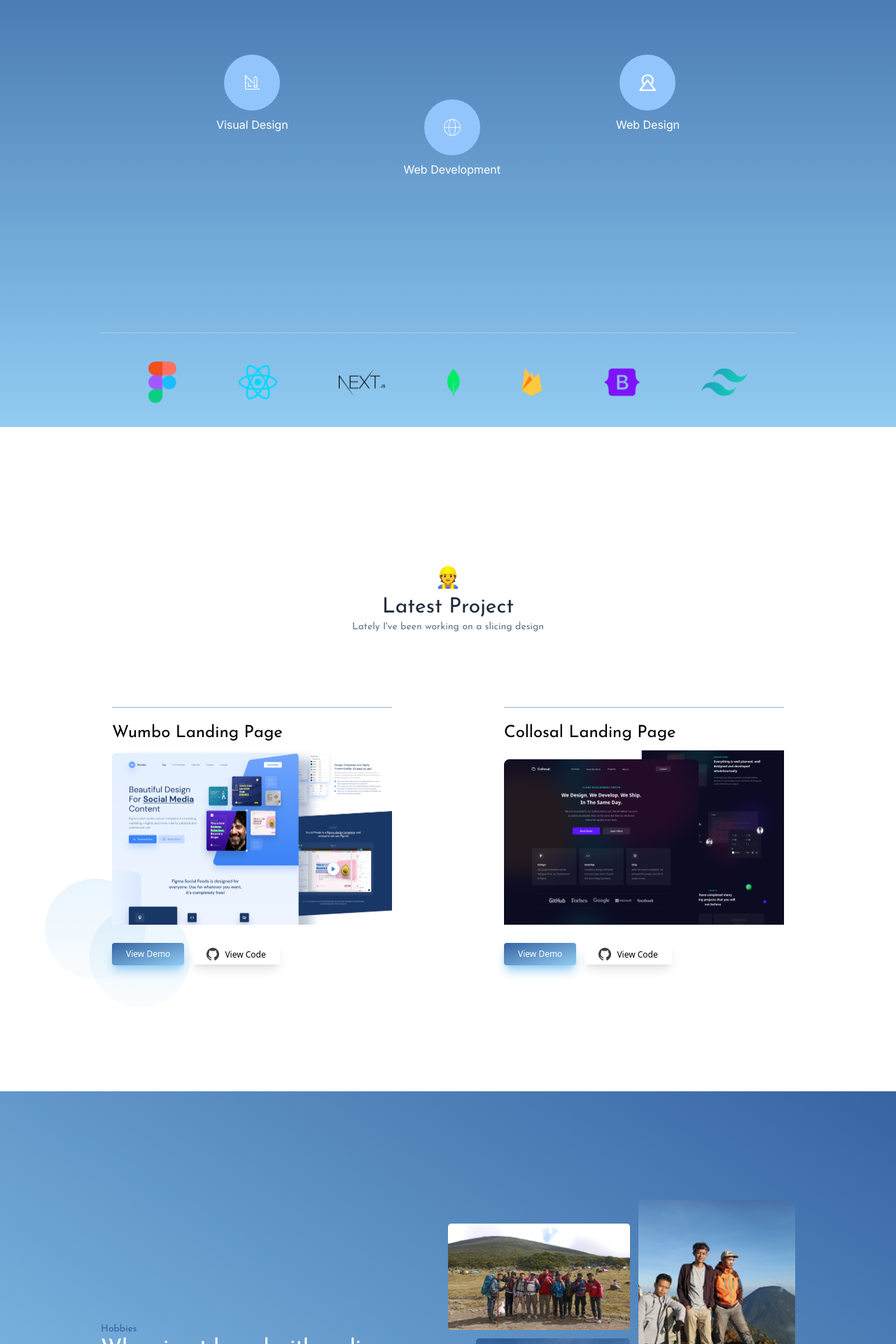
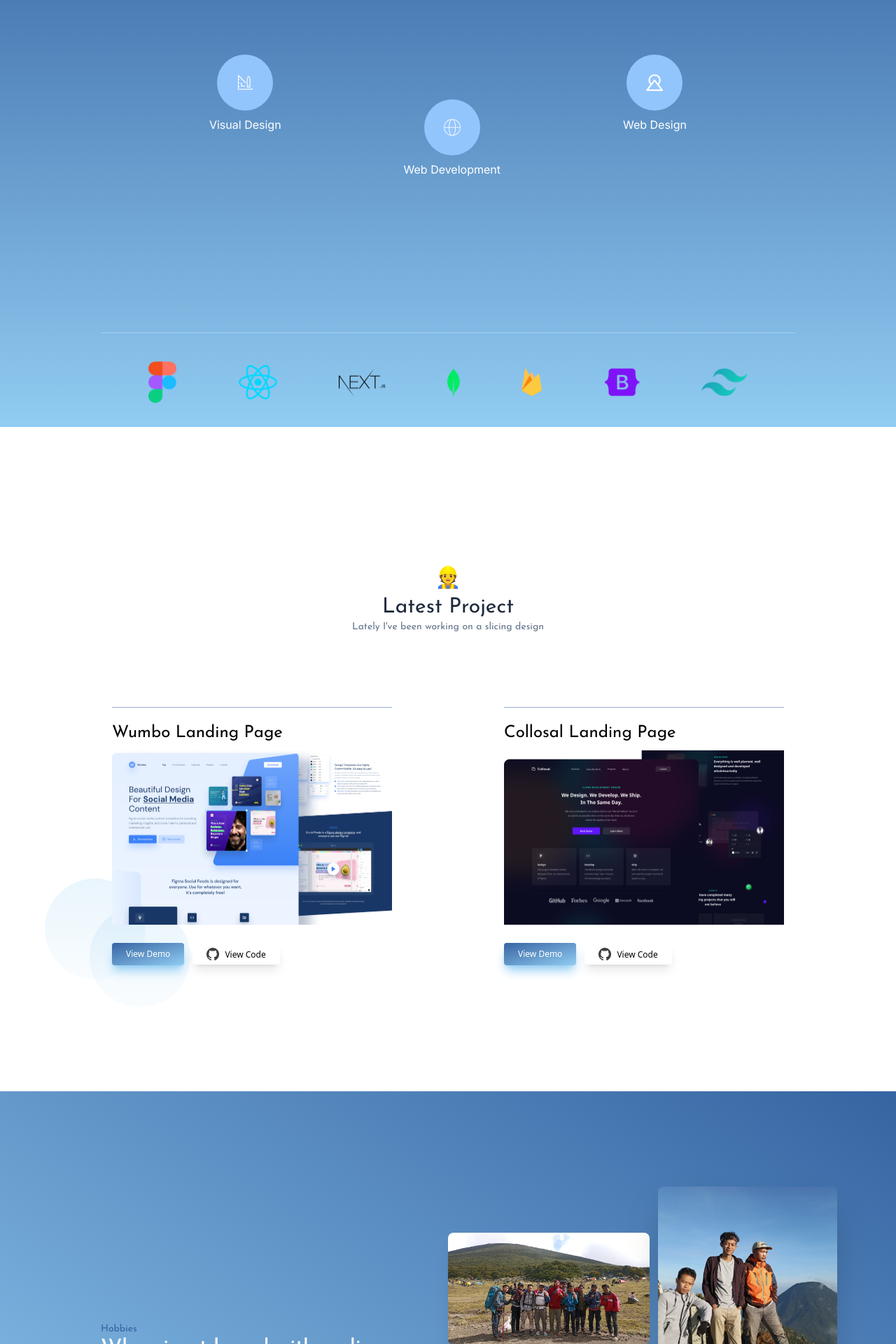
Before and after one commit to n0yy/my-portfolio, a Next.js app: page / in a window 1280 px wide. Shown: the part 880-2800 px from the top of the page at 70% size. Built offline with nearby package versions, Linux system fonts and the light colour scheme.

Commit message:
modify hobbie images & skill position

```diff
--- a/components/section/Hobbies.jsx
+++ b/components/section/Hobbies.jsx
@@ -2,6 +2,12 @@
 import Emoji from "../Emoji";
 
 export default function Hobbies() {
+  const images = [
+    { id: 1, imgUrl: "/assets/img/hike1.png" },
+    { id: 2, imgUrl: "/assets/img/hike3.png" },
+    { id: 3, imgUrl: "/assets/img/hike2.png" },
+    { id: 4, imgUrl: "/assets/img/hike4.png" },
+  ];
   return (
     <section
       id="hobbies"
@@ -17,34 +23,45 @@
           You can contact me if you want to hike together <Emoji symbol="🤙" />
         </p>
       </div>
-      <div className="w-full lg:w-6/12 flex items-center gap-3">
-        <div className="flex items-end flex-col gap-3">
+      <div className="w-full lg:w-6/12 flex flex-wrap lg:flex-nowrap items-center gap-3">
+        <div className="flex flex-wrap-reverse lg:flex-nowrap items-end flex-col gap-3 mt-10 lg:mt-0">
+          <div className="relative shadow-xl w-72 h-40 rounded-lg overflow-hidden">
             <Image
               src="/assets/img/hike1.png"
-            width={275}
-            height={160}
+              layout="fill"
+              blurDataURL="/assets/img/hike.1.png"
+              objectFit="cover"
               alt="Hike 1"
             />
+          </div>
+          <div className="relative shadow-xl w-48 h-56 rounded-lg overflow-hidden">
             <Image
               src="/assets/img/hike3.png"
               width={220}
               height={258}
+              layout="fill"
+              objectFit="cover"
               alt="Hike 2"
             />
           </div>
-        <div className="flex flex-col items-start gap-3">
+        </div>
+        <div className="flex flex-col flex-wrap-reverse lg:flex-nowrap items-end lg:items-start gap-3 mt-7 lg:mt-7">
+          <div className="relative w-64 h-72 overflow-hidden shadow-2xl rounded-lg">
             <Image
               src="/assets/img/hike2.png"
-            width={237}
-            height={275}
+              layout="fill"
+              objectFit="cover"
               alt="Hike 3"
             />
+          </div>
+          <div className="relative w-52 h-64 overflow-hidden shadow-xl rounded-lg">
             <Image
               src="/assets/img/hike4.png"
-            width={215}
-            height={218}
+              layout="fill"
+              objectFit="cover"
               alt="Hike 4"
             />
+          </div>
         </div>
       </div>
     </section>
--- a/components/section/Skills.jsx
+++ b/components/section/Skills.jsx
@@ -33,12 +33,12 @@
           subTitle="Web Development and a bit of UI/UX Design"
           emoji="🧐"
         />
-        <div className="mt-10 lg:mt-0 flex items-center justify-evenly">
+        <div className="mt-10 lg:mt-0 flex flex-col lg:flex-row gap-5 items-center justify-evenly">
           {skills.map((skill) => (
             <div
               className={
                 skill.id == 2
-                  ? `flex flex-col items-center space-y-2 pt-32`
+                  ? `flex flex-col items-center space-y-2 pt-0 lg:pt-32`
                   : `flex flex-col items-center space-y-2`
               }
               key={skill.id}
```
Lines whose indentation alone changed are shown as unchanged.
